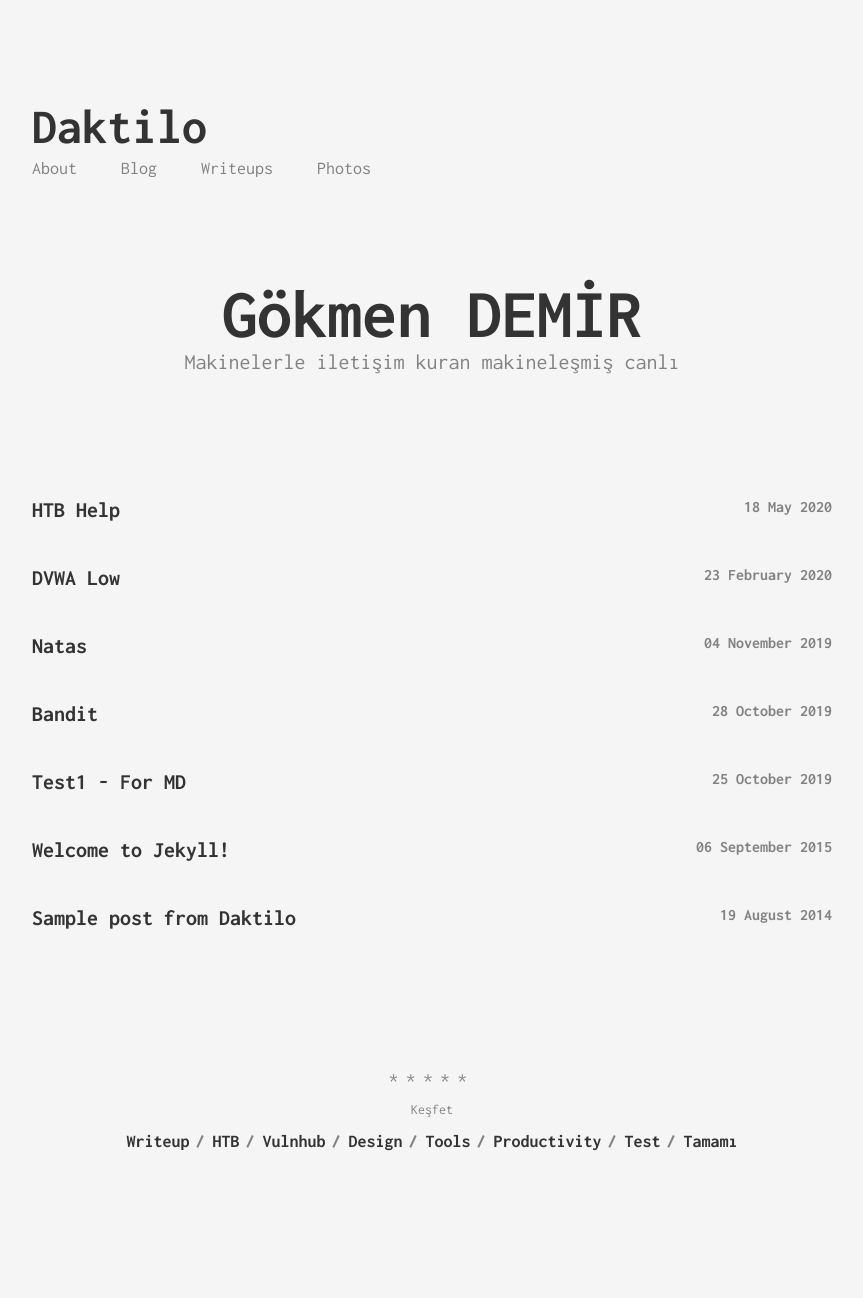
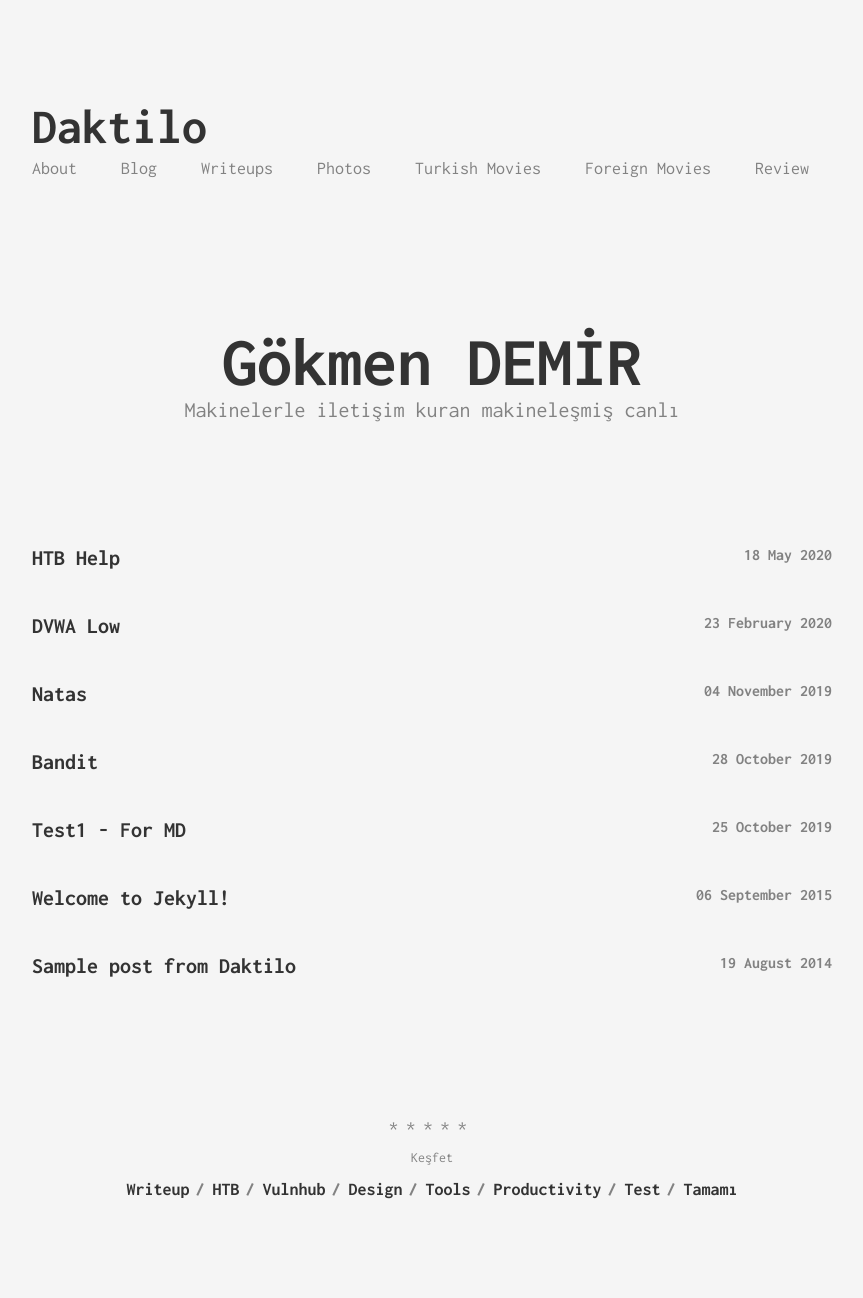
Before and after one commit to JohnGkmn/JohnGkmn.github.io, a Jekyll site: the page built from index.html, in a window 1280 px wide. Shown: the whole page, without its empty margins (208-1071 px from the left). Built offline with Jekyll 4.4.1, drawn with Linux system fonts in a browser that asks for light colours; before the commit the page ends 1250 px from its top, so only the background shows below that.

Commit message:
Update header.html

```diff
--- a/_includes/header.html
+++ b/_includes/header.html
@@ -7,6 +7,9 @@
             <li class="menu__entry"><a href="{{ '/' | prepend: site.baseurl }}">Blog</a></li>
             <li class="menu__entry"><a href="{{ '/writeups' | prepend: site.baseurl }}">Writeups</a></li>
             <li class="menu__entry"><a href="{{ '/photos' | prepend: site.baseurl }}">Photos</a></li>
+            <li class="menu__entry"><a href="{{ '/turkishmovies' | prepend: site.baseurl }}">Turkish Movies</a></li>
+            <li class="menu__entry"><a href="{{ '/foreignmovies' | prepend: site.baseurl }}">Foreign Movies</a></li>
+            <li class="menu__entry"><a href="{{ '/review' | prepend: site.baseurl }}">Review</a></li>
         </ul>
     </div>
 
```
